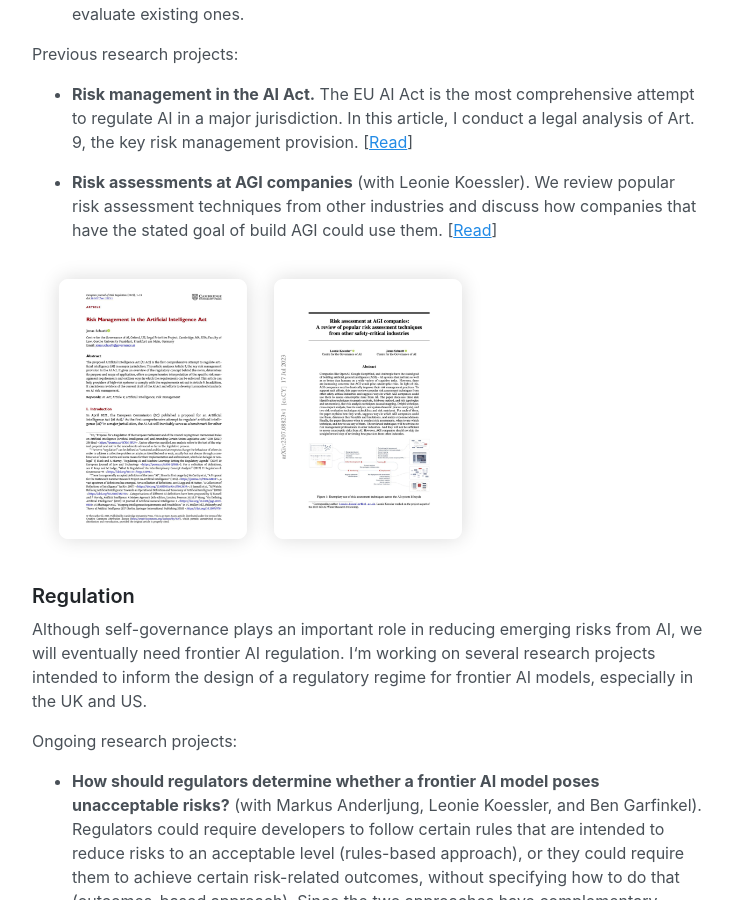
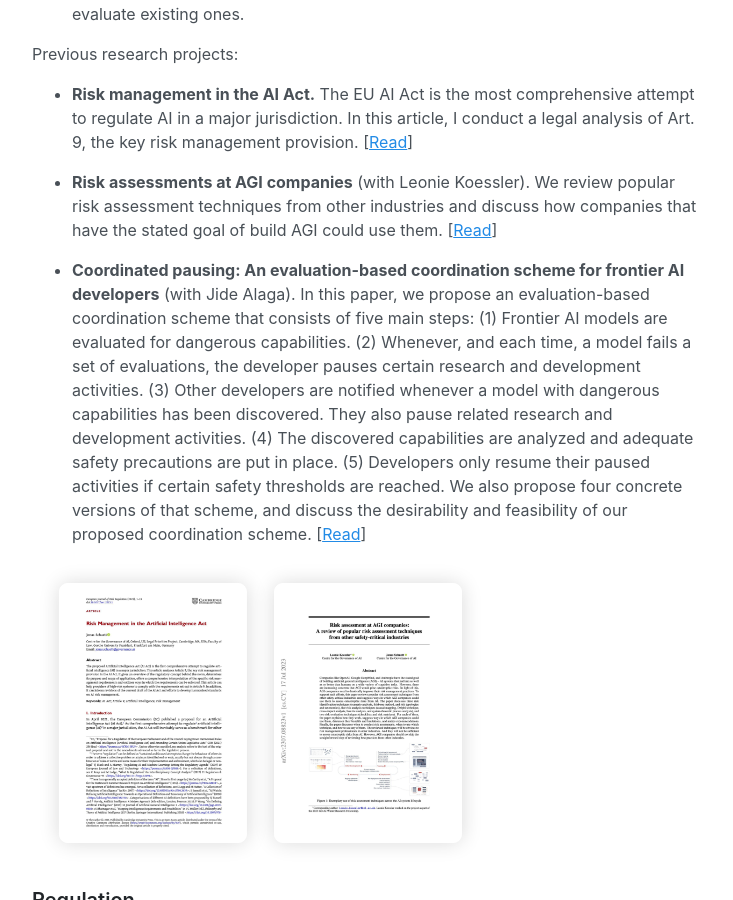
Before and after one commit to jonasschuett/jonasschuett.github.io, a Jekyll site: the page built from _posts/2020-04-04-introduction.md, in a window 1280 px wide and 900 px high, scrolled down 1906 px. Shown: the whole window, without its empty margins (272-1005 px from the left). Built offline with Jekyll 4.4.1, drawn with Linux system fonts in a browser that asks for light colours.

Commit message:
Update 2020-04-04-introduction.md

```diff
--- a/_posts/2020-04-04-introduction.md
+++ b/_posts/2020-04-04-introduction.md
@@ -46,6 +46,8 @@ Previous research projects:
 - **Risk management in the AI Act.** The EU AI Act is the most comprehensive attempt to regulate AI in a major jurisdiction. In this article, I conduct a legal analysis of Art. 9, the key risk management provision. [[Read](https://doi.org/10.1017/err.2023.1)]
 
 - **Risk assessments at AGI companies** (with Leonie Koessler). We review popular risk assessment techniques from other industries and discuss how companies that have the stated goal of build AGI could use them. [[Read](https://arxiv.org/abs/2307.08823)]
+
+- **Coordinated pausing: An evaluation-based coordination scheme for frontier AI developers** (with Jide Alaga). In this paper, we propose an evaluation-based coordination scheme that consists of five main steps: (1) Frontier AI models are evaluated for dangerous capabilities. (2) Whenever, and each time, a model fails a set of evaluations, the developer pauses certain research and development activities. (3) Other developers are notified whenever a model with dangerous capabilities has been discovered. They also pause related research and development activities. (4) The discovered capabilities are analyzed and adequate safety precautions are put in place. (5) Developers only resume their paused activities if certain safety thresholds are reached. We also propose four concrete versions of that scheme, and discuss the desirability and feasibility of our proposed coordination scheme. [[Read](https://arxiv.org/abs/2307.08823)]
 
 ![Risk management](/risk_management.png)
 
```
